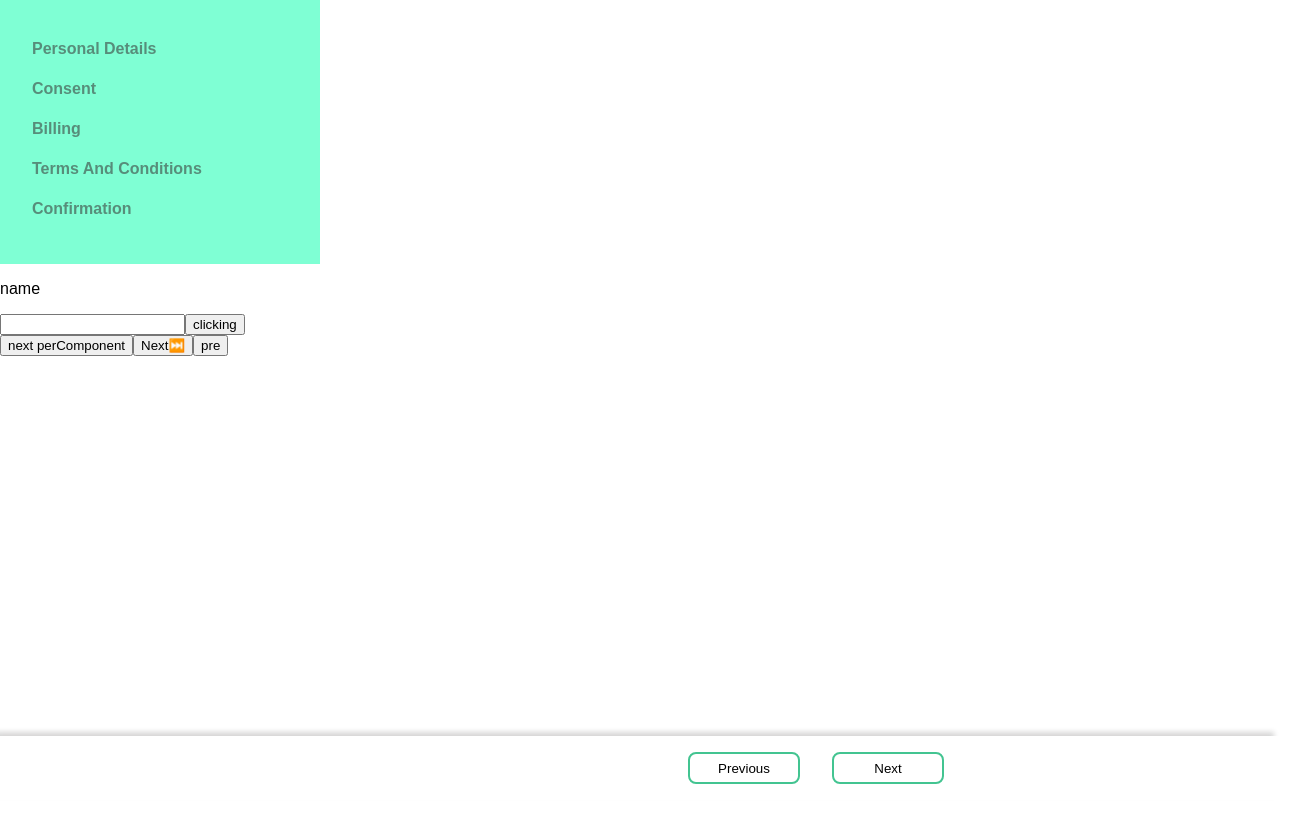
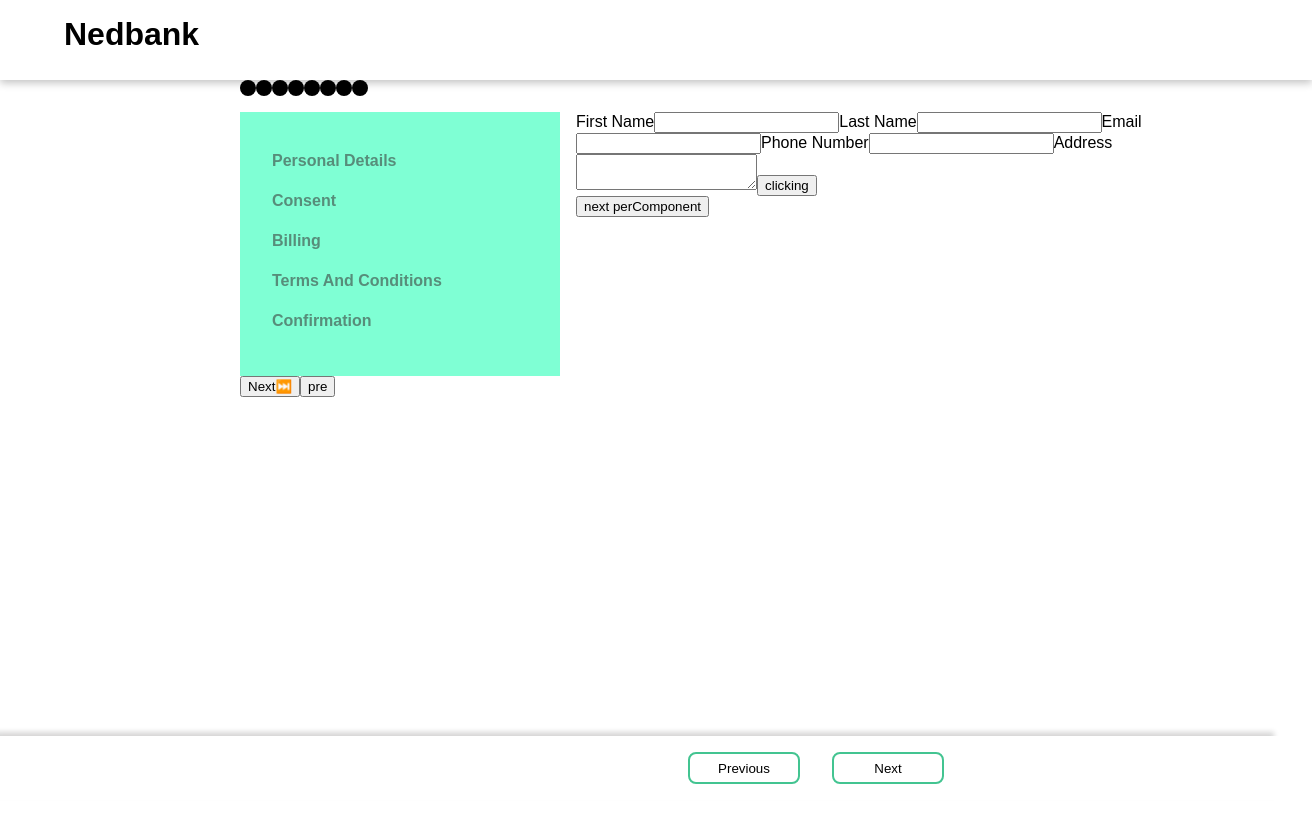
Before and after one commit to Thenitheesh/dashboard, an Angular app: page / in a window 1280 px wide. Shown: the top 822 px of the page, 1312 px wide, since content can reach past the window. Built offline with nearby package versions, Linux system fonts and the light colour scheme; a web font is replaced by a local one.

Commit message:
design check

```diff
--- a/src/app/app.component.scss
+++ b/src/app/app.component.scss
@@ -0,0 +1,3 @@
+.app-dashboard-group{
+    display: flex;
+}
--- a/src/app/dashboard-group/dashboard-group.component.html
+++ b/src/app/dashboard-group/dashboard-group.component.html
@@ -1,7 +1,13 @@
 <!-- <app-steps [substeps]="names"></app-steps>
 <app-personalinfo></app-personalinfo> -->
 <!-- [processStep]="nextStep" -->
-<app-steps [substeps]="names"></app-steps>
+<header>
+    <h1>Nedbank</h1>
+</header>
+<div class="container">
+    <div class="progressBar">
+        <div class="progress-step" *ngFor="let item of friendslist"></div>
+        </div>
         <!-- <ng-template
             appProcess [processStep]="nextStep" [submitEvent]="submitRequest"  [stepsItems]="steppers" [i]="i">
         </ng-template> -->
@@ -14,14 +20,23 @@
                 <input type="text">
             </form>
         </app-personalinfo> -->
+
+
+
+        <div class="mainForm">
+            <app-steps [substeps]="names"></app-steps>
             <ng-template #processview>
+            </ng-template>
+        </div>
 
-</ng-template>
     <button (click)="next()">Next⏭️</button>
     <button (click)="pre()">pre</button>
+</div>
+<div class="footerbox">
     <footer>
         <div class="buttoncontainer">
             <button class="btnbottom">Previous</button>
             <button class="btnbottom">Next</button>
         </div>
     </footer>
+</div>
--- a/src/app/dashboard-group/dashboard-group.component.scss
+++ b/src/app/dashboard-group/dashboard-group.component.scss
@@ -5,7 +5,43 @@
     bottom: 0;
     box-shadow: -6px -4px 5px #1211112b;
 
+
     width: 100%;
+}
+.container{
+    margin-top:5rem ;
+}
+header{
+    position: absolute;
+    width: 100%;
+    height: 3rem;
+    top: 0;
+    left: 0;
+    padding: 1rem;
+    box-shadow: rgba(0, 0, 0, 0.24) 0px 3px 8px;
+}
+header h1{
+    margin: 0;
+    margin-left: 3rem;
+}
+.mainForm{
+    display: flex;
+    gap: 1rem;
+}
+.progressBar{
+    height: 2rem;
+    display: flex;
+}
+.progress-step{
+    background-color: black;
+    border-radius: 50%;
+    color: #000;
+    height: 1rem;
+    width: 1rem;
+}
+.footerbox{
+    position: absolute;
+    left: 0;
 }
 .buttoncontainer{
     display: flex;
--- a/src/app/dashboard-group/dashboard-group.component.ts
+++ b/src/app/dashboard-group/dashboard-group.component.ts
@@ -24,6 +24,41 @@
   @ViewChild('processview',{read:ViewContainerRef,static:true}) viewRef: any;
   componentRef:any
   firstIndex = 0;
+  friendslist = [
+    {
+      name: 'Nishant',
+      age: 25
+    },
+    {
+      name: 'Shailesh',
+      age: 45
+    },
+    {
+      name: 'Abhishek',
+      age: 36
+    },
+    {
+      name: 'Akshay',
+      age: 65
+    },
+    {
+      name: 'Ashish',
+      age: 12
+    },
+    {
+      name: 'Uday',
+      age: 31
+    },
+    {
+      name: 'Mayank',
+      age: 45
+    },
+    {
+      name: 'Raju',
+      age: 74
+    },
+  ]
+  items=4
   constructor(
     public viewContainerRef: ViewContainerRef,
     private componentFactoryResolver: ComponentFactoryResolver
--- a/src/app/processcomponents/personalinfo/personalinfo.component.html
+++ b/src/app/processcomponents/personalinfo/personalinfo.component.html
@@ -1,6 +1,14 @@
 <form [formGroup]="formdata">
-  <p id="name">name</p>
-  <input type="text" formControlName="name" />
+  <label id="name">First Name</label>
+  <input type="text" formControlName="FirstName" />
+  <label for="">Last Name</label>
+  <input type="text" formControlName="lastName">
+  <label for="email">Email</label>
+  <input type="email" id="email" name="email" required>
+  <label for="phoneNumber">Phone Number</label>
+  <input type="tel" id="phoneNumber" name="phoneNumber" required>
+  <label for="address">Address</label>
+  <textarea id="address" name="address" required></textarea>
   <button (click)="hello()">clicking</button>
 </form>
 <button (click)="sendData()">next perComponent</button>
--- a/src/app/processcomponents/personalinfo/personalinfo.component.ts
+++ b/src/app/processcomponents/personalinfo/personalinfo.component.ts
@@ -33,7 +33,8 @@
     //  console.log(this.inputdata)
   }
   formdata = this.fb.group({
-    name: ['', [Validators.required, Validators.minLength(5)]],
+    FirstName: ['', [Validators.required, Validators.minLength(5)]],
+    lastName: ['', [Validators.required, Validators.minLength(5)]]
   });
   sendData(){
     this.btnResponse.emit(this.formdata)
--- a/src/app/processcomponents/steps/steps.component.html
+++ b/src/app/processcomponents/steps/steps.component.html
@@ -1,5 +1,4 @@
 
 <div class="main-container">
-
-    <div class="smallcontainer" *ngFor="let item of substeps"><a>{{item}}</a></div>
+   <div class="smallcontainer" *ngFor="let item of substeps"><a>{{item}}</a></div>
 </div>
--- a/src/styles.scss
+++ b/src/styles.scss
@@ -3,6 +3,6 @@
     font-family: "libre-franklin", sans-serif;
     font-weight: 400;
     font-style: normal;
-    margin: 0;
+    margin-left: 15rem;
     height: 200vh;
 }
```
Also changed, not shown: 1 other file (tests, documents, lock files or other folders). Lines whose indentation alone changed are shown as unchanged.
